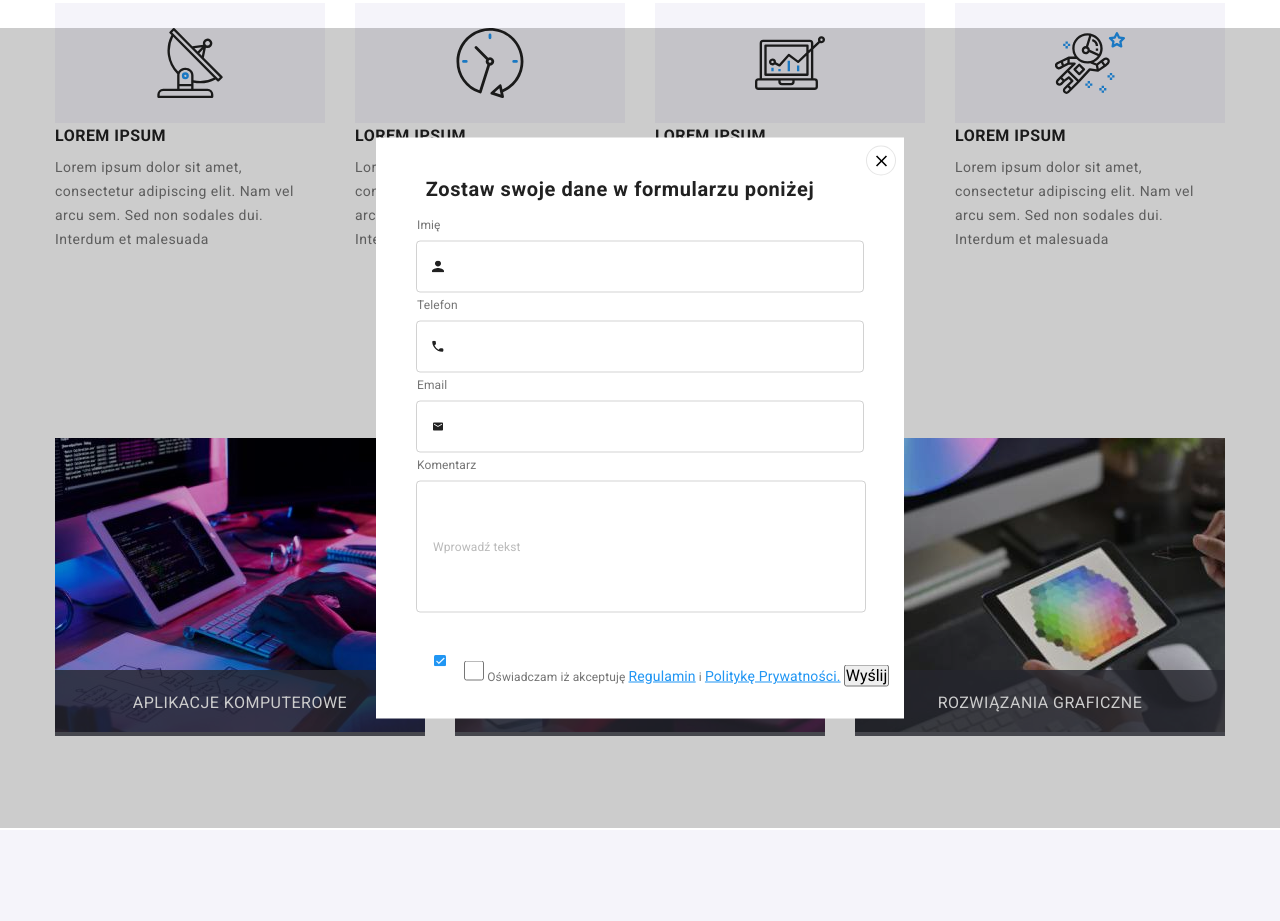
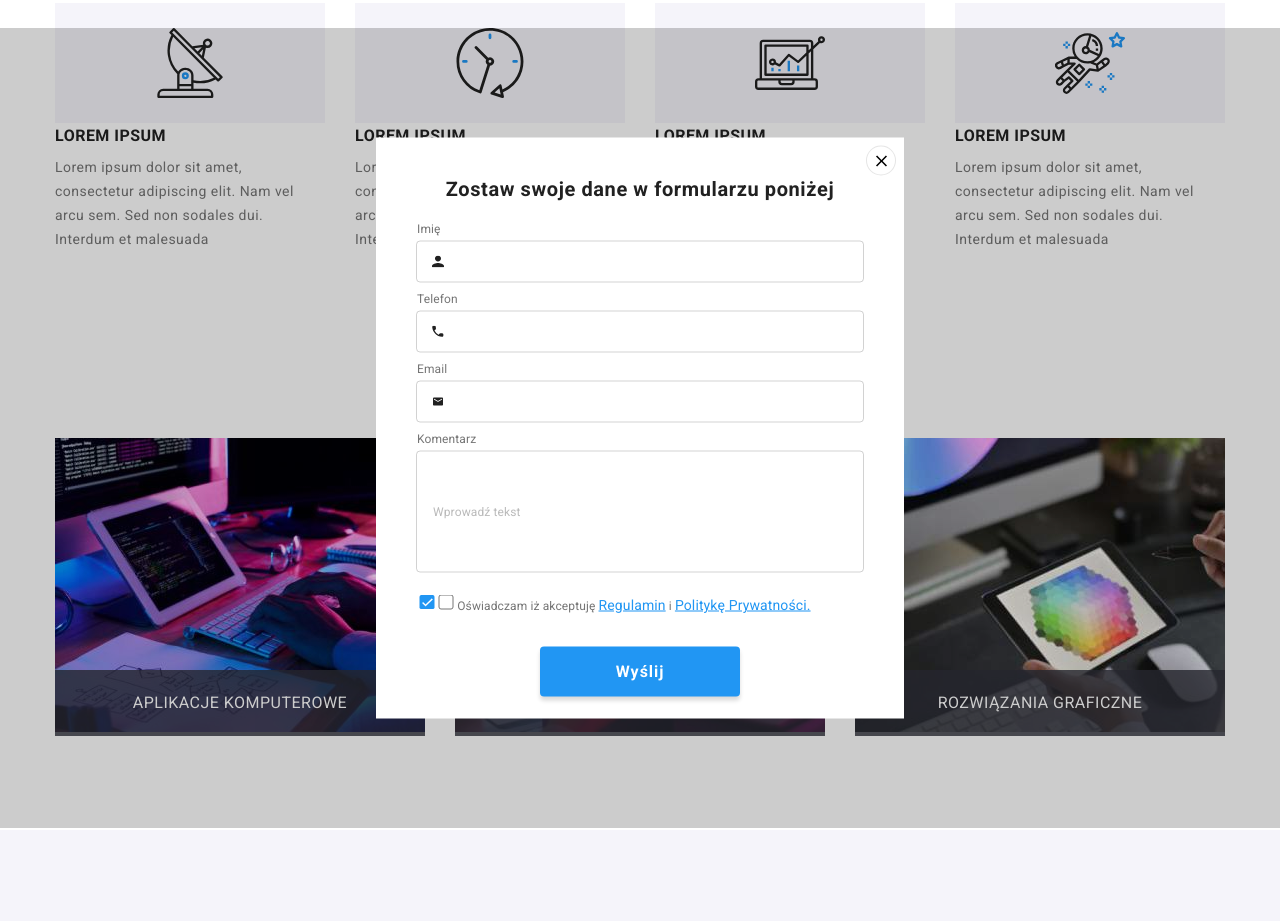
Before and after one commit to WeronikaNiemczyk/goit-markup-hw-06, a plain HTML site: page index.html in a window 1280 px wide. Shown: the part 772-1693 px from the top of the page. Drawn offline with Linux system fonts and the light colour scheme.

Commit message:
modyfied form in modal

```diff
--- a/css/styles.css
+++ b/css/styles.css
@@ -101,7 +101,6 @@ ul {
 }
 .modal-btn {
   position: absolute;
-
   top: 8px;
   right: 8px;
   width: 30px;
@@ -695,8 +694,10 @@ nav .link {
 .figure-description > p {
   color: #ffffff;
 }
+.my-form {
+  position: relative;
+}
 .modal-form-header {
-  width: 448px;
   font-weight: 700;
   font-size: 20px;
   line-height: 23px;
@@ -704,10 +705,7 @@ nav .link {
   letter-spacing: 0.03em;
   color: #212121;
   padding-top: 40px;
-  padding-left: 40px;
-  display: block;
   padding-bottom: 12px;
-  position: relative;
 }
 .signup-form {
   display: flex;
@@ -751,7 +749,6 @@ nav .link {
   border: 1px solid rgba(33, 33, 33, 0.2);
   border-radius: 4px;
   display: flex;
-  padding-block: 5px;
   margin-block: 28px;
   margin-inline: 40px;
 }
@@ -764,14 +761,13 @@ nav .link {
   width: 12px;
   height: 12px;
   margin-top: 14px;
-  margin-bottom: 14px;
   margin-left: 15px;
 }
 .input-form {
   height: 40px;
 }
 .input-comment {
-  width: 448px;
+  /* width: 448px; */
   height: 120px;
   padding-top: 12px;
   padding-bottom: 12px;
@@ -783,10 +779,12 @@ nav .link {
   color: rgba(117, 117, 117, 0.5);
   outline: 0;
 }
-
+.comment-fs {
+  margin-bottom: 20px;
+}
 .my-form label {
   position: absolute;
-  top: -24px;
+  top: -20px;
   font-weight: 400;
   font-size: 12px;
   line-height: 14px;
@@ -806,24 +804,8 @@ nav .link {
   color: rgba(117, 117, 117, 0.5);
 }
 
-.my-form input:focus {
+input:focus {
   outline: 0;
-}
-
-.my-form:has(input:focus) {
-  border-color: blue;
-}
-
-.fieldset:has(input:focus) .user-icon {
-  fill: blue;
-}
-
-.fieldset:has(input:invalid) .user-icon {
-  fill: red;
-}
-
-.fieldset:has(input:invalid) {
-  border-color: red;
 }
 
 .my-form .legal-checkbox {
@@ -832,24 +814,20 @@ nav .link {
   text-align: center;
 }
 .my-input {
-  /* opacity: 0;
-  cursor: pointer;
-  height: 0;
-  width: 0; */
   font-size: 14px;
   line-height: 24px;
   color: #757575;
+  position: relative;
 }
 
 .legal-checkbox input {
-  width: 20px;
-  height: 20px;
+  width: 16px;
+  height: 15px;
+}
+.check-icon {
+  position: relative;
 }
 
-.my-form:has(.legal-checkbox input:checked) .conditionalFieldset {
-  opacity: 1;
-  pointer-events: all;
-}
 .reg-priv {
   text-decoration: none;
   color: #2196f3;
@@ -857,3 +835,23 @@ nav .link {
   line-height: 24px;
   text-decoration: underline;
 }
+.submit {
+  width: 200px;
+  height: 50px;
+  background: #2196f3;
+  border: #2196f3;
+  box-shadow: 0px 4px 4px rgba(0, 0, 0, 0.15);
+  border-radius: 4px;
+  font-weight: 700;
+  font-size: 16px;
+  line-height: 30px;
+  display: flex;
+  align-items: center;
+  text-align: center;
+  justify-content: center;
+  margin: auto;
+  letter-spacing: 0.06em;
+  margin-top: 30px;
+  cursor: pointer;
+  color: #ffffff;
+}
--- a/index.html
+++ b/index.html
@@ -411,10 +411,12 @@
             <use href="./images/close-modal.svg#icon-close-modal"></use>
           </svg>
         </button>
-        <p class="modal-form-header">Zostaw swoje dane w formularzu poniżej</p>
-        <form class="my-form">
+        <form class="my-form" autocomplete="on">
+          <p class="modal-form-header">
+            Zostaw swoje dane w formularzu poniżej
+          </p>
           <fieldset class="fieldset">
-            <label for="name" name="name">Imię</label>
+            <label for="name">Imię</label>
             <svg class="icon" title>
               <use
                 href="./images/forms-icon.svg#icon-name"
@@ -422,10 +424,10 @@
                 height="12px"
               ></use>
             </svg>
-            <input class="input-form" type="text" id="name" />
+            <input class="input-form" type="text" id="name" name="name" />
           </fieldset>
           <fieldset class="fieldset">
-            <label for="phone" name="phone">Telefon</label>
+            <label for="phone">Telefon</label>
             <svg class="icon" title>
               <use href="./images/forms-icon.svg#icon-phone"></use>
             </svg>
@@ -433,62 +435,43 @@
               class="input-form"
               type="tel"
               id="phone"
+              name="phone"
               pattern="[0-9]{3}-[0-9]{3}-[0-9]{3}"
             />
           </fieldset>
           <fieldset class="fieldset">
-            <label for="mail" name="mail">Email</label>
+            <label for="mail">Email</label>
             <svg class="icon" title>
               <use href="./images/forms-icon.svg#icon-email"></use>
             </svg>
-            <input class="input-form" type="email" id="mail" />
+            <input class="input-form" type="email" id="mail" name="mail" />
           </fieldset>
-          <fieldset class="fieldset">
-            <label for="comment" name="comment">Komentarz</label>
+          <fieldset class="fieldset comment-fs">
+            <label for="comment">Komentarz</label>
             <input
               class="input-comment"
               type="text"
               id="text"
+              name="comment"
               placeholder="Wprowadź tekst"
             />
           </fieldset>
-          <label class="legal-checkbox" name="legal-checkbox">
-            <svg class="icon" title>
+          <label class="legal-checkbox">
+            <svg class="check-icon" width="16" height="15">
               <use href="./images/forms-icon.svg#icon-check"></use>
             </svg>
-            <input class="my-input" type="checkbox" id="legal" />
+            <input
+              class="my-input"
+              type="checkbox"
+              id="legal"
+              name="legal-checkbox"
+            />
             Oświadczam iż akceptuję
             <a class="reg-priv" href="#"> Regulamin</a> i
             <a class="reg-priv" href="#">Politykę Prywatności.</a>
           </label>
           <button class="submit" type="submit" name="submit">Wyślij</button>
         </form>
-        <!-- <form autocomplete="on">
-          <fieldset class="fieldset">
-            <label
-              >Imię<input class="input-form" type="name" name="name"
-            /></label>
-          </fieldset>
-          <fieldset class="fieldset">
-            <label
-              >Telefon<input class="input-form" type="phone" name="phone"
-            /></label>
-          </fieldset>
-          <fieldset class="fieldset">
-            <label
-              >E-mail<input class="input-form" type="mail" name="mail"
-            /></label>
-          </fieldset>
-          <fieldset class="fieldset">
-            <label
-              >Komentarz<input
-                class="input-form-comment"
-                type="text"
-                name="text"
-                placeholder="Wprowadź tekst"
-            /></label>
-          </fieldset>
-        </form> -->
       </div>
     </div>
     <script src="./js/modal.js"></script>
```
